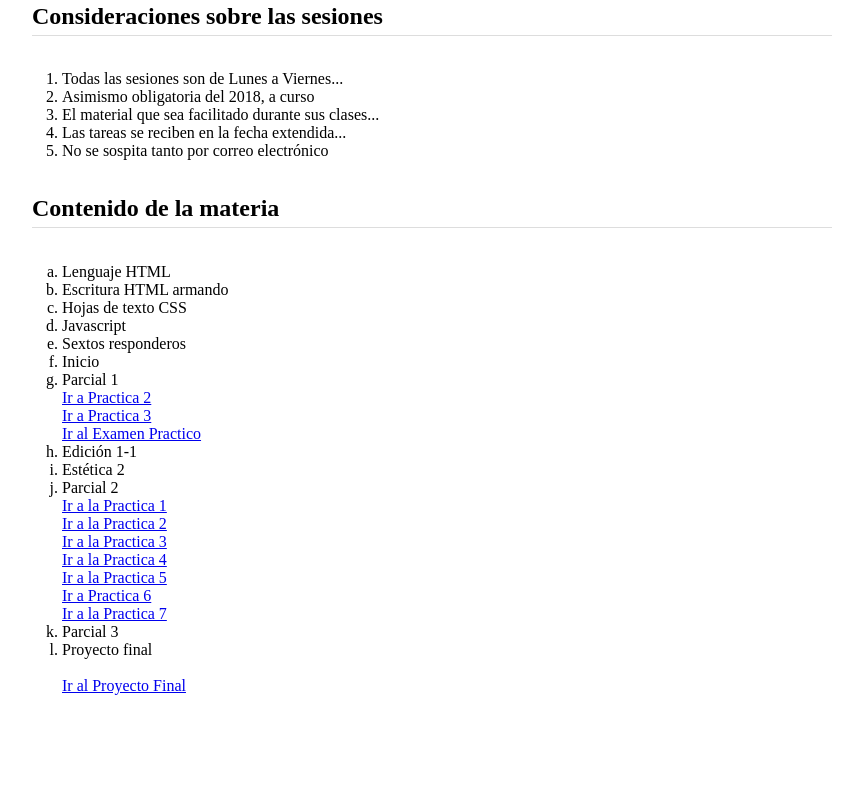
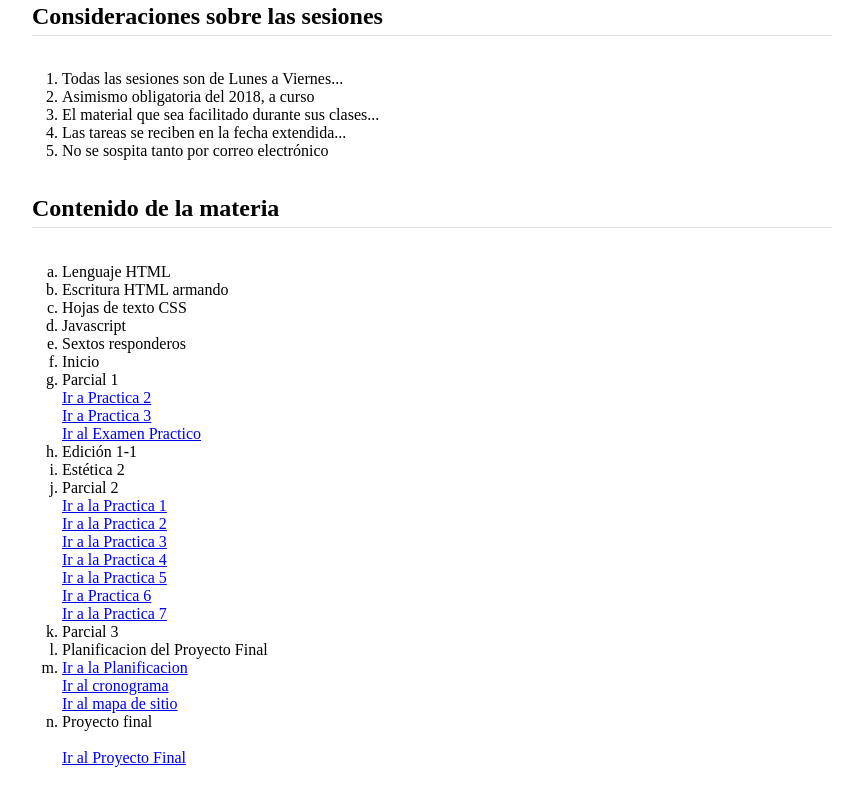
Before and after one commit to JuanPM06/ProgramacionWeb1, a plain HTML site: page index.html in a window 1280 px wide. Shown: the part 1260-2062 px from the top of the page, without its empty margins (208-1071 px from the left). Before the commit the page ends 1990 px from the top, so only its background shows below. Drawn offline with Linux system fonts and the light colour scheme.

Commit message:
Update index.html

```diff
--- a/index.html
+++ b/index.html
@@ -88,6 +88,10 @@ la cual se implantará, además los publicará y administrará
             <a href="Practica6.html">Ir a Practica 6</a><br/>
             <a href="Practica 7.html">Ir a la Practica 7</a><br/>
             <li>Parcial 3</li>
+            <li>Planificacion del Proyecto Final<li>
+                <a href="Proyecto web(1).pdf">Ir a la Planificacion</a><br/>
+                <a href="Cronograma proyecto.pdf">Ir al cronograma</a><br/>
+                <a href="Mapa de sitio(Modificarlo).pdf">Ir al mapa de sitio</a><br/>
             <li>Proyecto final</li><br/>
 
             <a href="BocetoProvi.html">Ir al Proyecto Final</a>
```
